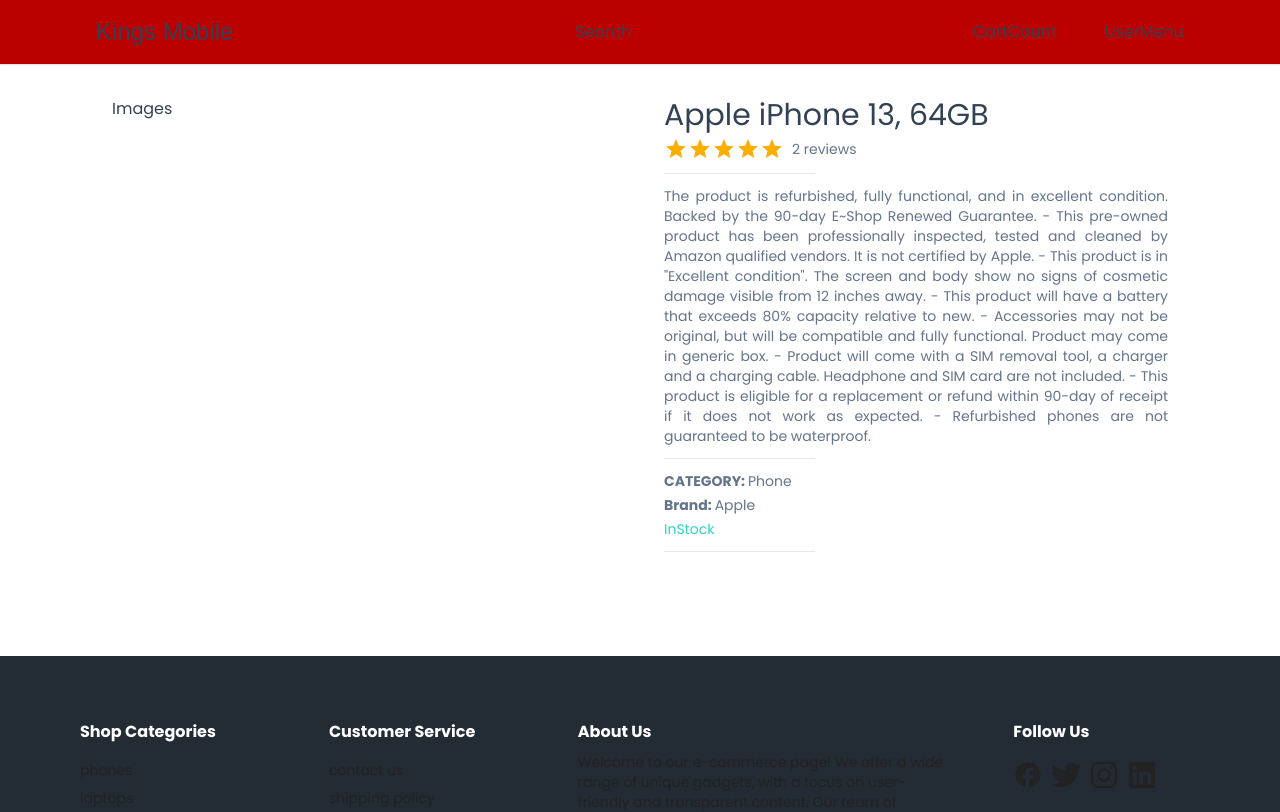
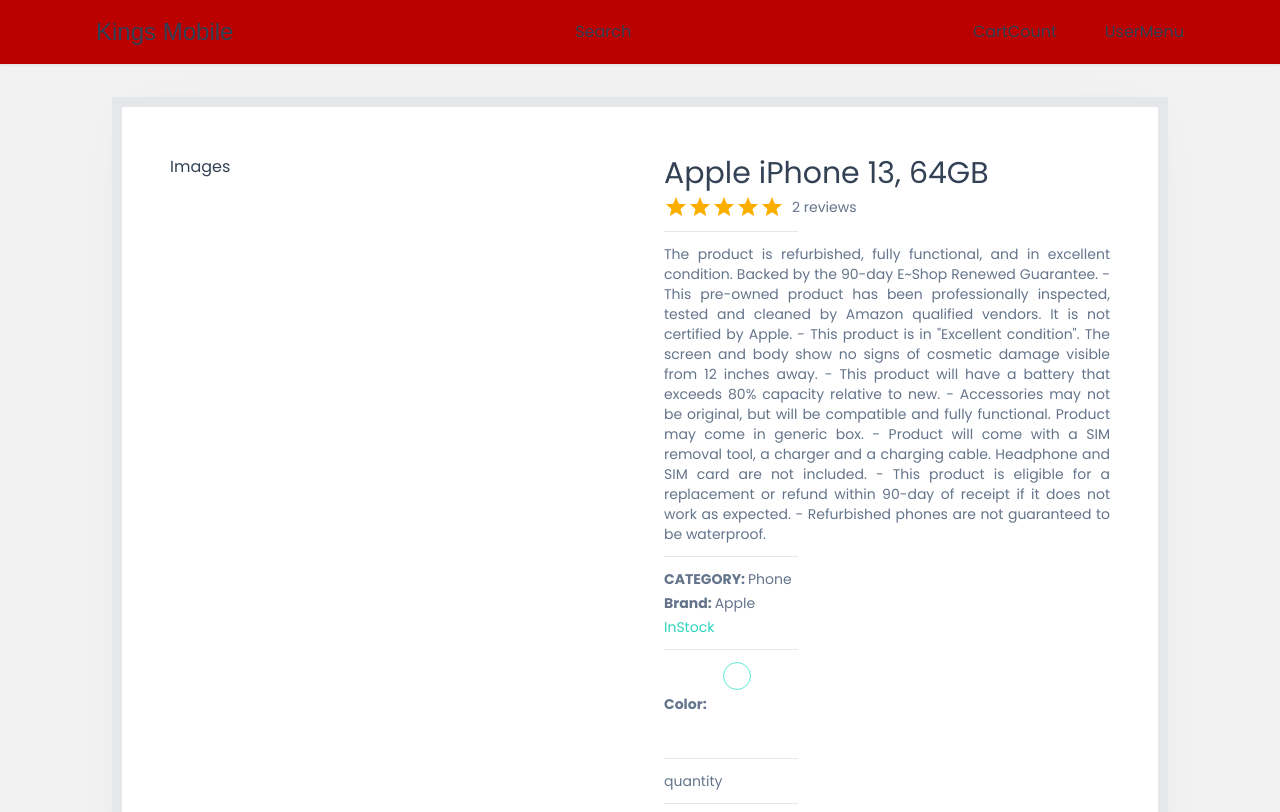
Before and after one commit to okoid721/Phone_Eccomerce, a Next.js app in the folder phone-eccomerce/: page /product/1 in a window 1280 px wide. Shown: the top 812 px of the page. Built offline with nearby package versions, Linux system fonts and the light colour scheme; a web font is replaced by a local one.

Commit message:
eccomerce

```diff
--- /dev/null
+++ b/phone-eccomerce/app/components/products/SetColor.tsx
@@ -0,0 +1,44 @@
+/* eslint-disable react/jsx-key */
+'use client';
+
+import {
+  CartProductType,
+  SelectedImgType,
+} from '@/app/product/[productId]/ProductDetails';
+
+interface SetColorProps {
+  images: SelectedImgType[];
+  cartProduct: CartProductType;
+  handleColorSelect: (value: SelectedImgType) => void;
+}
+
+const SetColor: React.FC<SetColorProps> = ({
+  images,
+  cartProduct,
+  handleColorSelect,
+}) => {
+  return (
+    <div>
+      <div className=" flex gap-4 items-center">
+        <span className=" font-semibold">Color:</span>
+        <div>
+          {images.map((image) => {
+            return (
+              <div
+                className={` h-7 w-7 rounded-full border-teal-300 flex items-center justify-center ${
+                  cartProduct.selectedImg.color === image.color
+                    ? 'border-[1.5px]'
+                    : 'border-none'
+                } `}
+              >
+                <div></div>
+              </div>
+            );
+          })}
+        </div>
+      </div>
+    </div>
+  );
+};
+
+export default SetColor;
--- a/phone-eccomerce/app/layout.tsx
+++ b/phone-eccomerce/app/layout.tsx
@@ -1,30 +1,30 @@
-import './globals.css'
-import type { Metadata } from 'next'
-import { Poppins } from 'next/font/google'
-import NavBar from './components/navbar/NavBar'
-import Footer from './components/footer/Footer'
+import './globals.css';
+import type { Metadata } from 'next';
+import { Poppins } from 'next/font/google';
+import NavBar from './components/navbar/NavBar';
+import Footer from './components/footer/Footer';
 
-const poppins = Poppins({ subsets: ['latin'], weight: ['400', '700' ] })
+const poppins = Poppins({ subsets: ['latin'], weight: ['400', '700'] });
 
 export const metadata: Metadata = {
   title: 'King-Mobile-Shop',
   description: 'Ecomerce App',
-}
+};
 
 export default function RootLayout({
   children,
 }: {
-  children: React.ReactNode
+  children: React.ReactNode;
 }) {
   return (
     <html lang="en">
-      <body className={`${poppins.className} text-slate-700`}>
-        <div className=' flex flex-col min-h-screen'>
-        <NavBar />
-        <main className=' flex-grow'>{children}</main>
-        <Footer />
+      <body className={`${poppins.className} text-slate-700 bg-[#f2f2f2]`}>
+        <div className=" flex flex-col min-h-screen">
+          <NavBar />
+          <main className=" flex-grow">{children}</main>
+          <Footer />
         </div>
       </body>
     </html>
-  )
+  );
 }
--- a/phone-eccomerce/app/product/[productId]/ProductDetails.tsx
+++ b/phone-eccomerce/app/product/[productId]/ProductDetails.tsx
@@ -1,20 +1,55 @@
 'use client';
+import SetColor from '@/app/components/products/SetColor';
 import { Rating } from '@mui/material';
-import React from 'react';
+import React, { useCallback, useState } from 'react';
+
 interface ProductDetailsProps {
   product: any;
 }
+
+export type CartProductType = {
+  id: string;
+  name: string;
+  description: string;
+  category: string;
+  brand: string;
+  selectedImg: SelectedImgType;
+  quantity: number;
+  price: number;
+};
+export type SelectedImgType = {
+  color: string;
+  colorCode: string;
+  image: string;
+};
 
 const Horizontal = () => {
   return <hr className="w-[30%] my-2" />;
 };
 
 const ProductDetails: React.FC<ProductDetailsProps> = ({ product }) => {
+  const [cartProduct, setCartProduct] = useState<CartProductType>({
+    id: product.id,
+    name: product.name,
+    description: product.description,
+    category: product.category,
+    brand: product.brand,
+    selectedImg: { ...product.images[0] },
+    quantity: 1,
+    price: product.price,
+  });
+
   const productRating =
     product.reviews.reduce((acc: number, item: any) => item.rating + acc, 0) /
     product.reviews.length;
+
+  const handleColorSelect = useCallback(
+    (value: SelectedImgType) => {},
+    [cartProduct.selectedImg]
+  );
+
   return (
-    <div className=" grid grid-cols-1 md:grid-cols-2 gap-12 ">
+    <div className=" bg-white shadow-smooth border-[10px] p-12 grid grid-cols-1 md:grid-cols-2 gap-12 ">
       <div>Images</div>
       <div className=" flex flex-col gap-1 text-slate-500 text-sm">
         <h2 className=" text-3xl font-medium text-slate-700">
@@ -39,6 +74,15 @@
           {product.inStock ? 'InStock' : 'Out Of Stock'}{' '}
         </div>
         <Horizontal />
+        <SetColor
+          cartProduct={cartProduct}
+          images={product.images}
+          handleColorSelect={handleColorSelect}
+        />
+        <Horizontal />
+        <div>quantity</div>
+        <Horizontal />
+        <div>add to cart</div>
       </div>
     </div>
   );
--- a/phone-eccomerce/tailwind.config.js
+++ b/phone-eccomerce/tailwind.config.js
@@ -13,6 +13,12 @@
           'conic-gradient(from 180deg at 50% 50%, var(--tw-gradient-stops))',
       },
     },
+    extend: {
+      boxShadow: {
+        smooth:
+          '0px 0px 1px -16px rgba(0, 0, 0, 0.006), 0px 0px 2.2px -16px rgba(0, 0, 0, 0.009), 0px 0px 3.7px -16px rgba(0, 0, 0, 0.011), 0px 0px 5.6px -16px rgba(0, 0, 0, 0.013), 0px 0px 8.1px -16px rgba(0, 0, 0, 0.015), 0px 0px 11.5px -16px rgba(0, 0, 0, 0.017), 0px 0px 16.3px -16px rgba(0, 0, 0, 0.019), 0px 0px 23.7px -16px rgba(0, 0, 0, 0.021), 0px 0px 36.6px -16px rgba(0, 0, 0, 0.024), 0px 0px 65px -16px rgba(0, 0, 0, 0.03)',
+      },
+    },
   },
   plugins: [],
-}
+};
```
